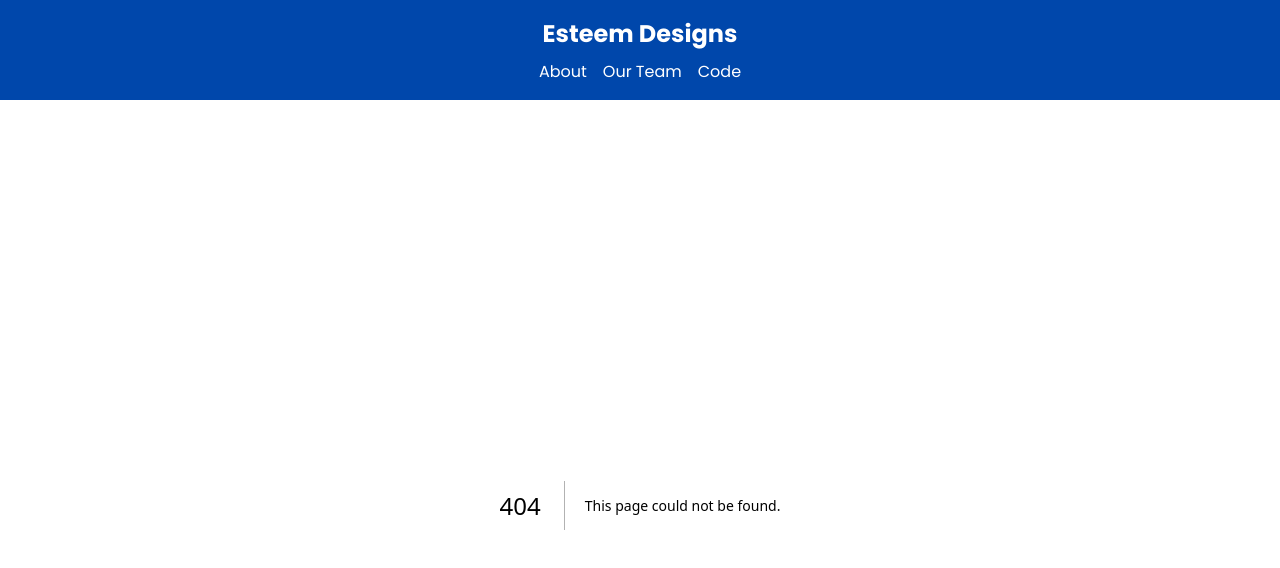
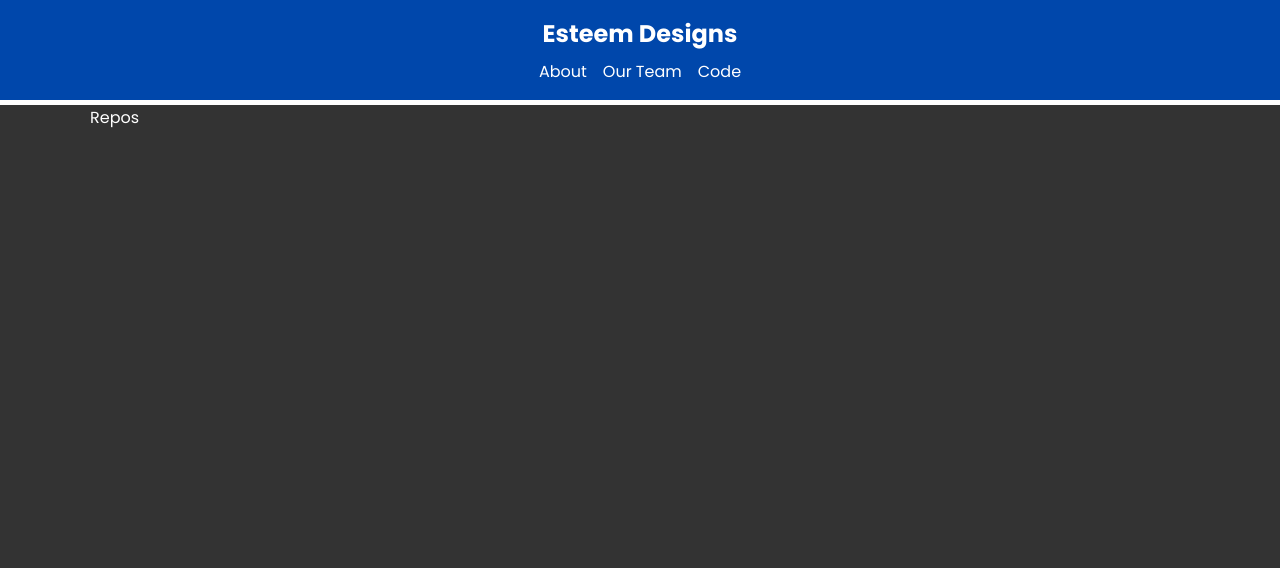
Before and after one commit to esteemayo/nextjs_13, a Next.js app: page /code/repos in a window 1280 px wide. Before the commit this address had no page. Shown: the top 568 px of the page. Built offline with nearby package versions, Linux system fonts and the light colour scheme.

Commit message:
feat: add Repos page component

```diff
--- /dev/null
+++ b/app/code/repos/page.jsx
@@ -0,0 +1,7 @@
+const Repos = () => {
+  return (
+    <div>Repos</div>
+  );
+}
+
+export default Repos;
```
